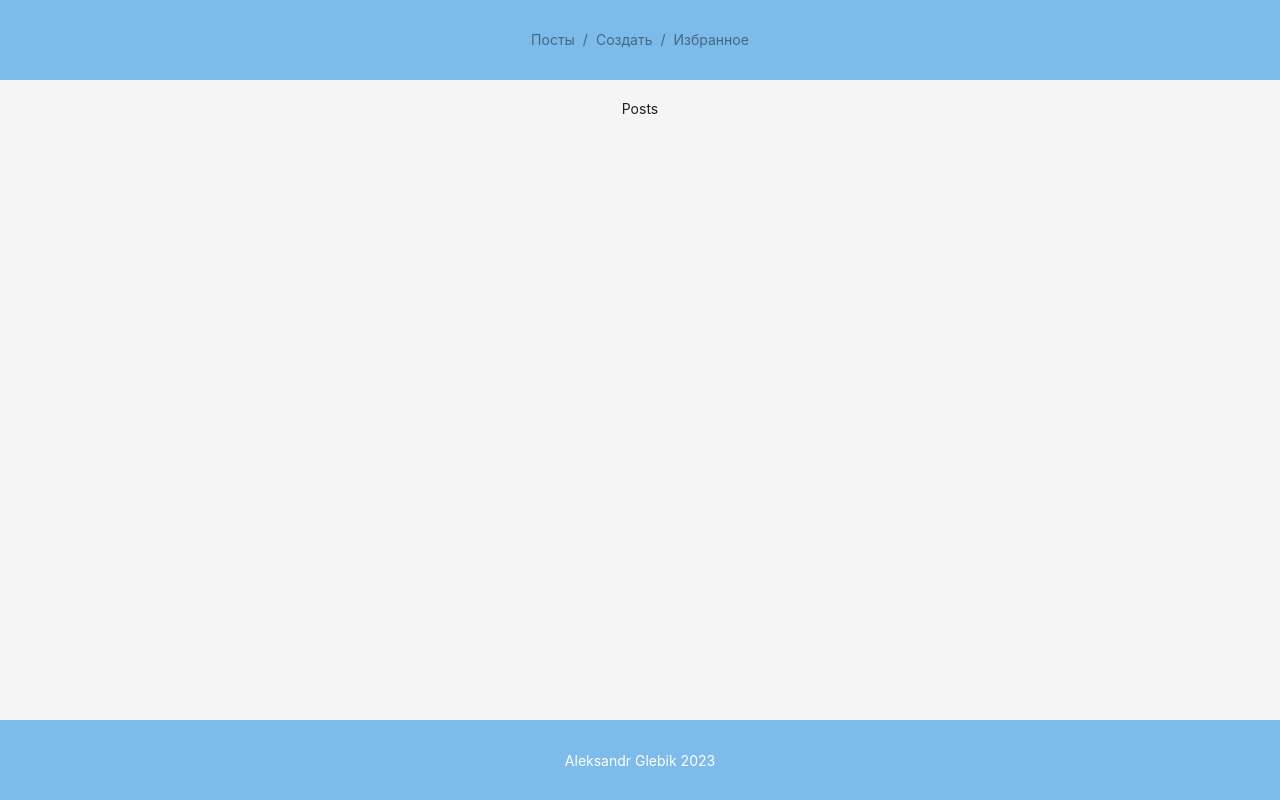
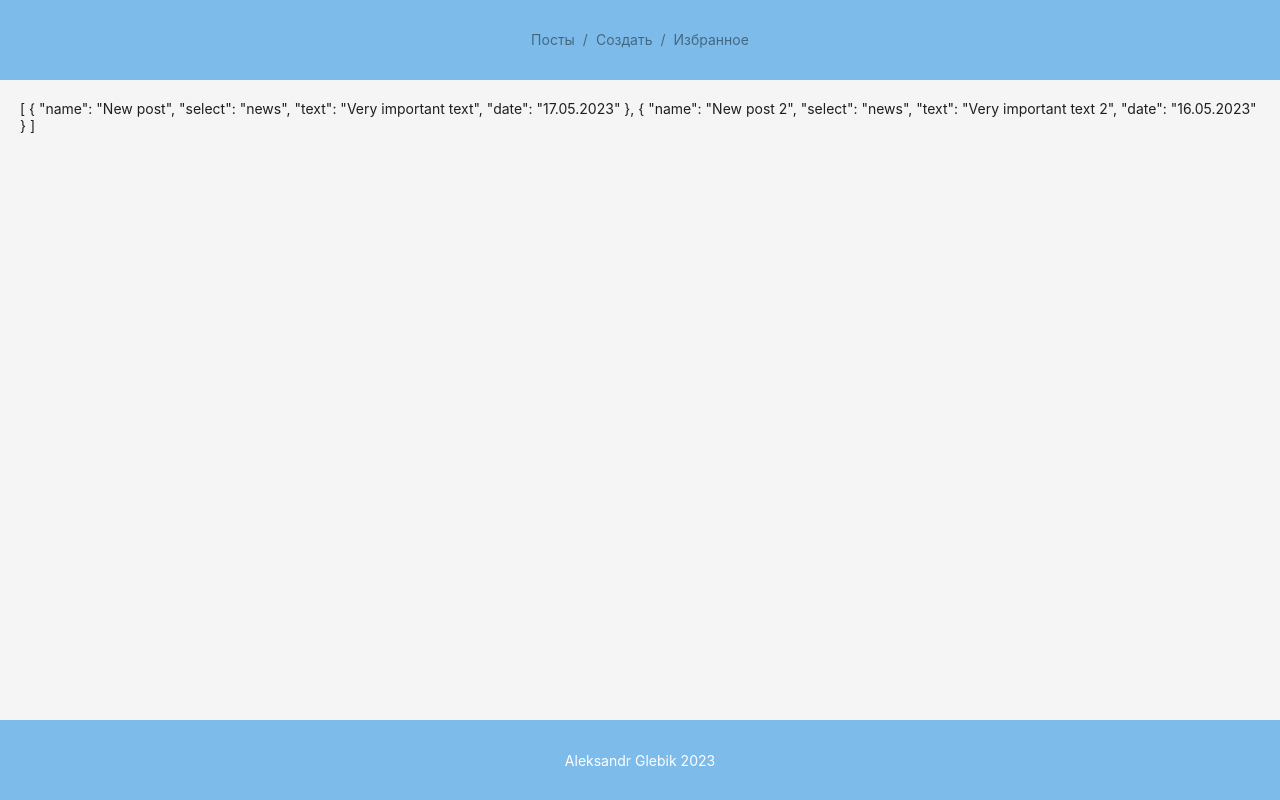
Before and after one commit to Aleksandr-Glebik/react-posts-manager, a React (Create React App) app: page / in a window 1280 px wide. Both pictures are taken after a click on the button "Приступить". Built offline with nearby package versions, Linux system fonts and the light colour scheme; data requests are answered from the project's data file.

Commit message:
feat: i axios, json-server; add func fetchPosts and load posts in comp Posts

```diff
--- a/package.json
+++ b/package.json
@@ -11,6 +11,8 @@
     "@types/react": "^18.2.6",
     "@types/react-dom": "^18.2.4",
     "antd": "^5.5.0",
+    "axios": "^1.4.0",
+    "json-server": "^0.17.3",
     "react": "^18.2.0",
     "react-dom": "^18.2.0",
     "react-router-dom": "^6.11.1",
@@ -23,7 +25,8 @@
     "start": "react-scripts start",
     "build": "react-scripts build",
     "test": "react-scripts test",
-    "eject": "react-scripts eject"
+    "eject": "react-scripts eject",
+    "json-server": "npx json-server --watch public/db.json --port=3001"
   },
   "eslintConfig": {
     "extends": [
--- /dev/null
+++ b/public/db.json
@@ -0,0 +1,16 @@
+{
+    "posts": [
+        {
+            "name": "New post",
+            "select": "news",
+            "text": "Very important text",
+            "date": "17.05.2023"
+        },
+        {
+            "name": "New post 2",
+            "select": "news",
+            "text": "Very important text 2",
+            "date": "16.05.2023"
+        }
+    ]
+}
--- a/src/Page/Posts/Posts.tsx
+++ b/src/Page/Posts/Posts.tsx
@@ -1,9 +1,21 @@
 
-import React from 'react'
+import React, { useState, useEffect } from 'react'
 
-const Posts = () => {
+import { fetchPosts, fetchPostsType } from '../../services/fetchPosts'
+
+const Posts: React.FC = () => {
+  const [posts, setPosts] = useState<fetchPostsType | string | []>([])
+
+  useEffect( () => {
+    fetchPosts()
+     .then(data => setPosts(data))
+  }, [])
+
+
   return (
-    <div>Posts</div>
+    <div>
+      {JSON.stringify(posts, null, 4)}
+    </div>
   )
 }
 
--- /dev/null
+++ b/src/services/fetchPosts.ts
@@ -0,0 +1,23 @@
+import axios from "axios"
+import { ObjFormType } from "../Page/CreatePost/CreatePost"
+
+const baseUrl = 'http://localhost:3001/posts'
+
+export interface fetchPostsType {
+    data: ObjFormType[]
+}
+
+export const fetchPosts = async (): Promise<fetchPostsType | string> => {
+    try {
+        const { data } = await axios.get(baseUrl)
+        return data
+    } catch (error) {
+        if (axios.isAxiosError(error)) {
+            console.log('error message: ', error.message);
+            return error.message;
+        } else {
+            console.log('unexpected error: ', error);
+            return 'An unexpected error occurred';
+        }
+    }
+}
```
Also changed, not shown: 1 other file (tests, documents, lock files or other folders).
